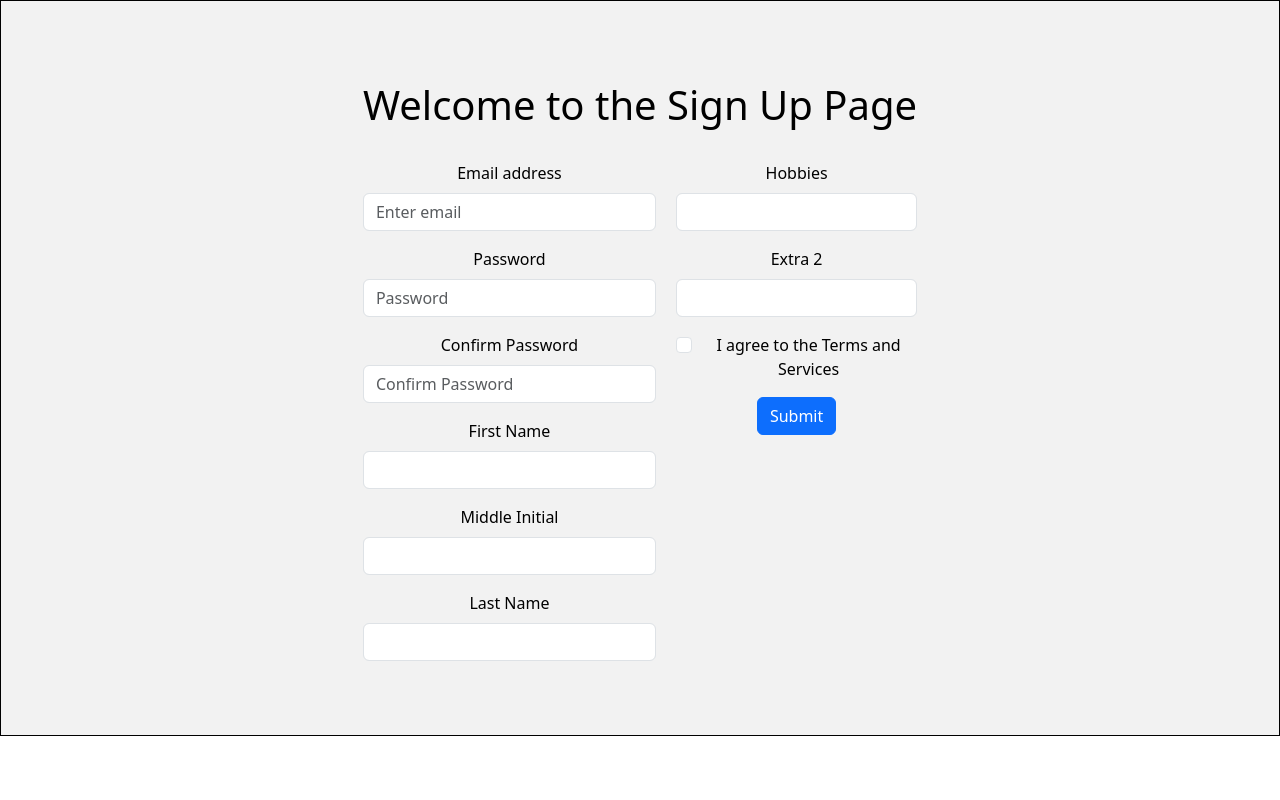
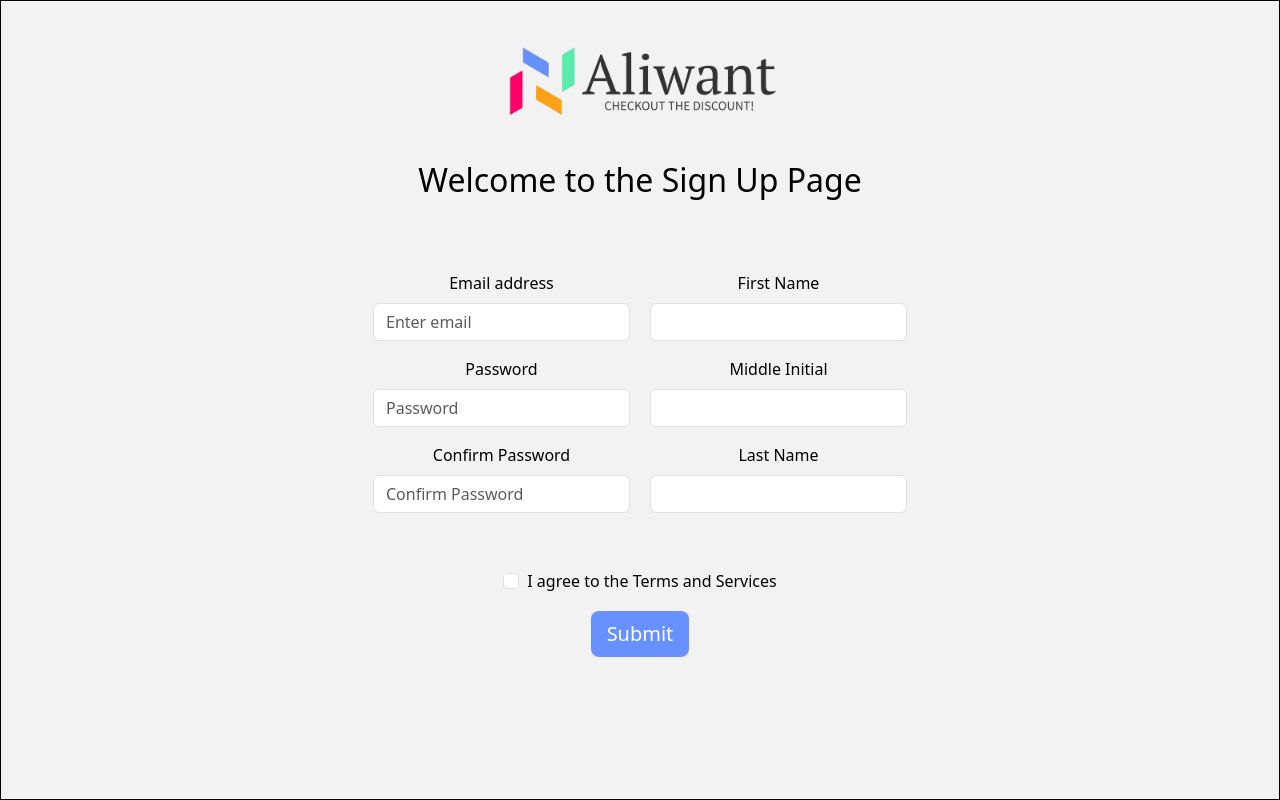
Before and after one commit to EidenStill/All-I-want-for, a React (Create React App) app: page /register in a window 1280 px wide. Built offline with nearby package versions, Linux system fonts and the light colour scheme.

Commit message:
v1.6
Finished Landing, one more left in reg

```diff
--- a/src/components/landing.js
+++ b/src/components/landing.js
@@ -3,10 +3,9 @@ import logo from '../logo.svg';
 import { useLocation } from 'react-router-dom';
 import Skeleton from 'react-loading-skeleton';
 import 'react-loading-skeleton/dist/skeleton.css';
-import Row from 'react-bootstrap/Row';
-import Col from 'react-bootstrap/Col';
 import Form from 'react-bootstrap/Form';
 import Button from 'react-bootstrap/Button';
+import { Col, Navbar, Row, Image } from 'react-bootstrap';
 import '../styles/form.css';
 import '../styles/images.css';
 import userData from '../staticdata.json';
@@ -56,7 +55,13 @@ function Home() {
   // After the delay, display the content
   return (
     <header className="App-header">
-
+<div style={{ display: "flex", justifyContent: "center" }}>
+        <div className='logo-image' style={{ display: "flex", justifyContent: "center" }}>
+          <Navbar.Brand>
+            <img src="../images/Aliwant.png" />
+          </Navbar.Brand>
+        </div>
+      </div>
   <Form className="justify-content-center" style={{ width: '80%' }}>
     <Row style={{ display: 'flex', alignItems: 'center', justifyContent: 'center' }}>
       <Col xs="5"> {/* Changed  to xs="auto" */}
--- a/src/components/navbar.js
+++ b/src/components/navbar.js
@@ -7,6 +7,7 @@ import Row from 'react-bootstrap/Row';
 import Col from 'react-bootstrap/Col';
 import Form from 'react-bootstrap/Form';
 import Button from 'react-bootstrap/Button';
+import '../styles/form.css';
 
 function NavBar() {
   return (
--- a/src/components/register.js
+++ b/src/components/register.js
@@ -1,13 +1,13 @@
 import React, { useState, useEffect } from 'react';
 import Button from 'react-bootstrap/Button';
 import Form from 'react-bootstrap/Form';
-import {Col, Row} from 'react-bootstrap';
+import {Col, Navbar, Row, Image} from 'react-bootstrap';
 import * as yup from 'yup';
 import { useFormik} from 'formik';
 import { useNavigate } from 'react-router-dom';
 import Skeleton from 'react-loading-skeleton';
 import 'react-loading-skeleton/dist/skeleton.css';
-
+import '../styles/images.css';
 function Register() {
     const navigate = useNavigate();
 
@@ -37,6 +37,7 @@ function Register() {
   });
 
 
+
   const OnSubmit = (event) => {
     event.preventDefault();
     let formData = {
@@ -62,52 +63,60 @@ function Register() {
   }
 
   // State variable to track whether the delay is complete
-  const [delayComplete, setDelayComplete] = useState(false);
+  // const [delayComplete, setDelayComplete] = useState(false);
 
-  // Simulate a 5-second delay before showing content
-  useEffect(() => {
-    const delayTimer = setTimeout(() => {
-      setDelayComplete(true);
-    }, 4000);
+  // // Simulate a 5-second delay before showing content
+  // useEffect(() => {
+  //   const delayTimer = setTimeout(() => {
+  //     setDelayComplete(true);
+  //   }, 4000);
 
-    // Clean up the timer if the component unmounts
-    return () => clearTimeout(delayTimer);
-  }, []);
+  //   // Clean up the timer if the component unmounts
+  //   return () => clearTimeout(delayTimer);
+  // }, []);
 
-  // Render loading skeleton during the delay
-  if (!delayComplete) {
-    return (
-      <header className="App-header">
-        <Skeleton height={60} width={600} /> <br/>
-        <div className="d-flex flex-column flex-grow-1 signup-container">
-          <div className="d-flex flex-row">
-            <div className="left-column" style={{marginRight: '20px', width: '60%'}}>
-              <Skeleton height={40} width={400} /> <br/>
-              <Skeleton height={40} width={400} /> <br/>
-              <Skeleton height={40} width={400} /> <br/>
-              <Skeleton height={40} width={400} /> <br/>
-              <Skeleton height={40} width={400} /> <br/>
-              <Skeleton height={40} width={400} /> <br/>
-            </div>
-            <div className="right-column">
-              <Skeleton height={40} width={400} /> <br/>
-              <Skeleton height={40} width={400} /> <br/>
-              <Skeleton height={40} width={100} /> <br/>
-            </div>
-          </div>
-        </div>
-      </header>
-    );
-  }
+  // // Render loading skeleton during the delay
+  // if (!delayComplete) {
+  //   return (
+  //     <header className="App-header">
+  //       <Skeleton height={60} width={600} /> <br/>
+  //       <div className="d-flex flex-column flex-grow-1 signup-container">
+  //         <div className="d-flex flex-row">
+  //           <div className="left-column" style={{marginRight: '20px', width: '60%'}}>
+  //             <Skeleton height={40} width={400} /> <br/>
+  //             <Skeleton height={40} width={400} /> <br/>
+  //             <Skeleton height={40} width={400} /> <br/>
+  //             <Skeleton height={40} width={400} /> <br/>
+  //             <Skeleton height={40} width={400} /> <br/>
+  //             <Skeleton height={40} width={400} /> <br/>
+  //           </div>
+  //           <div className="right-column">
+  //             <Skeleton height={40} width={400} /> <br/>
+  //             <Skeleton height={40} width={400} /> <br/>
+  //             <Skeleton height={40} width={100} /> <br/>
+  //           </div>
+  //         </div>
+  //       </div>
+  //     </header>
+  //   );
+  //  }
 
     return (
     //The 8 input fields
     <div className="d-flex flex-column flex-grow-1 signup-container">
-      <h1>Welcome to the Sign Up Page</h1>
+      <div style={{display:"flex",justifyContent:"center"}}>
+        <div className='logo-image' style={{display:"flex", justifyContent:"center"}}>
+        <Navbar.Brand>
+          <img src="../images/Aliwant.png" />
+        </Navbar.Brand>
+      </div>
+      </div>
+
+      <h2>Welcome to the Sign Up Page</h2>
       <br/>
       <Form onSubmit={OnSubmit}>
-      <div className="d-flex flex-row">
-      <div className="left-column" style={{marginRight: '20px', width: '60%'}}>
+      <div style={{ display: 'flex', flexDirection: 'row', justifyContent: 'center', padding:'30px' }}>
+      <div  style={{ margin:'10px'}}>
 
         <Form.Group className="mb-3" controlId="formBasicEmail">
           <Form.Label>Email address</Form.Label>
@@ -159,7 +168,10 @@ function Register() {
           ) : null}
           </Form.Text>
         </Form.Group>
+        </div>
 
+
+        <div  style={{ margin:'10px'}}>
         <Form.Group className="mb-3" controlId="formFirstName">
           <Form.Label>First Name</Form.Label>
           <Form.Control type="text"
@@ -187,26 +199,9 @@ function Register() {
             />
           </Form.Group>
         </div>
-
-        <div className="right-column">
-          <Form.Group className="mb-3" controlId="formHobby">
-            <Form.Label>Hobbies</Form.Label>
-            <Form.Control type="text"
-            name="hobbies"
-            value={formik.values.hobbies}
-            onChange={formik.handleChange}
-            />
-          </Form.Group>
-
-          <Form.Group className="mb-3" controlId="formExtra2">
-            <Form.Label>Extra 2</Form.Label>
-            <Form.Control type="text"
-            name="extra2"
-            value={formik.values.extra2}
-            onChange={formik.handleChange}
-            />
-          </Form.Group>
-        <Form.Group className="mb-3" controlId="formBasicCheckbox">
+      </div>
+      <div className='field'>
+          <Form.Group className="mb-3" controlId="formBasicCheckbox">
         <Form.Check type="checkbox" label="I agree to the Terms and Services" name="tosCheck"
           value={formik.values.tosCheck}
           onChange={formik.handleChange}
@@ -215,11 +210,11 @@ function Register() {
               <div className="error" style={{color: 'red'}}>{formik.errors.tosCheck}</div>
           ) : null}
         </Form.Group>
-        <Button variant="primary" type="submit">
+        </div>
+        <Button variant="primary" type="submit" className='btn-lg'>
           Submit
         </Button>
-        </div>
-      </div>
+
       </Form>
     </div>
     );
--- a/src/styles/App.css
+++ b/src/styles/App.css
@@ -23,7 +23,7 @@
 
 .App-header {
   background-color: #f2f2f2;
-  min-height: 92vh;
+  min-height: 100vh;
   display: flex;
   flex-direction: column;
   align-items: center;
--- a/src/styles/card.css
+++ b/src/styles/card.css
@@ -23,10 +23,9 @@
 }
 
 .card > img {
-  width: auto;
-  height: auto;
-  min-width: 100%;
-  min-height: 80%;
+  height: 270px;
+  max-width: 100%;
+  max-height: 80%;
   display: block;
   margin: 0 auto;
   background-size:cover;
--- a/src/styles/images.css
+++ b/src/styles/images.css
@@ -56,3 +56,20 @@
     display: flex;
     transition: transform 0.3s, filter 0.3s; /* Transition for grow and darken effect */
   }
+
+  .logo-image {
+    width: 30vw; /* Adjust this value to your desired square size */
+    height: 20vh; /* Adjust this value to your desired square size */
+    overflow: hidden;
+    align-items: center;
+    display: flex;
+    transition: transform 0.3s, filter 0.3s; /* Transition for grow and darken effect */
+    margin-top: -10vh;
+  }
+
+  .logo-image img {
+    width: 100%;
+    height: 100%;
+    object-fit: cover;
+    transition: transform 0.3s, filter 0.3s; /* Transition for grow and darken effect */
+  }
```
Also changed, not shown: public/images/Aliwant.png (added).
